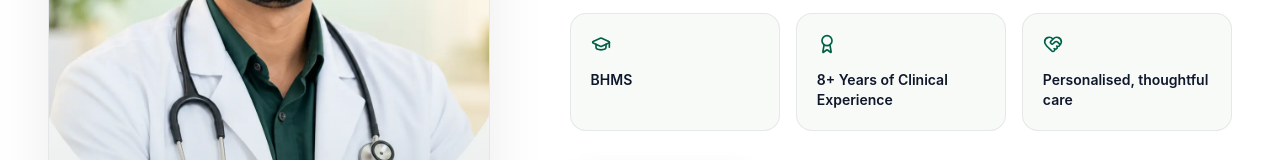
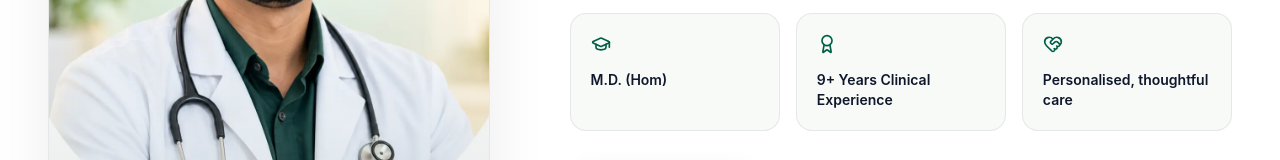
Before and after one commit to BhushanBitwise/homeopathic-clinic, a React (Vite) app in the folder homeopathic-clinic-frontend/: page /doctor in a window 1280 px wide. Shown: the part 463-623 px from the top of the page. Built offline with nearby package versions, Linux system fonts and the light colour scheme.

Commit message:
feat: update clinic website2

```diff
--- a/homeopathic-clinic-frontend/src/components/home/DoctorPreview.jsx
+++ b/homeopathic-clinic-frontend/src/components/home/DoctorPreview.jsx
@@ -60,7 +60,7 @@ function DoctorPreview() {
               </h3>
 
               <p className="mt-2 text-sm font-medium text-emerald-800">
-                BHMS · Homeopathic Physician & Wellness Consultant
+                M.D. (Hom), Nutritionist
               </p>
             </div>
 
@@ -78,7 +78,7 @@ function DoctorPreview() {
                 />
 
                 <p className="mt-4 text-sm font-semibold text-slate-900">
-                  Professional expertise
+                  9+ Years Clinical Experience
                 </p>
 
                 <p className="mt-2 text-xs leading-5 text-slate-500">
--- a/homeopathic-clinic-frontend/src/pages/Doctor.jsx
+++ b/homeopathic-clinic-frontend/src/pages/Doctor.jsx
@@ -59,8 +59,8 @@ function Doctor() {
 
                 <div className="mt-9 grid gap-4 sm:grid-cols-3">
                   {[
-                    [GraduationCap, "BHMS"],
-                    [Award, "8+ Years of Clinical Experience"],
+                    [GraduationCap, "M.D. (Hom)"],
+                    [Award, "9+ Years Clinical Experience"],
                     [HeartHandshake, "Personalised, thoughtful care"],
                   ].map(([Icon, label]) => (
                     <div
```
